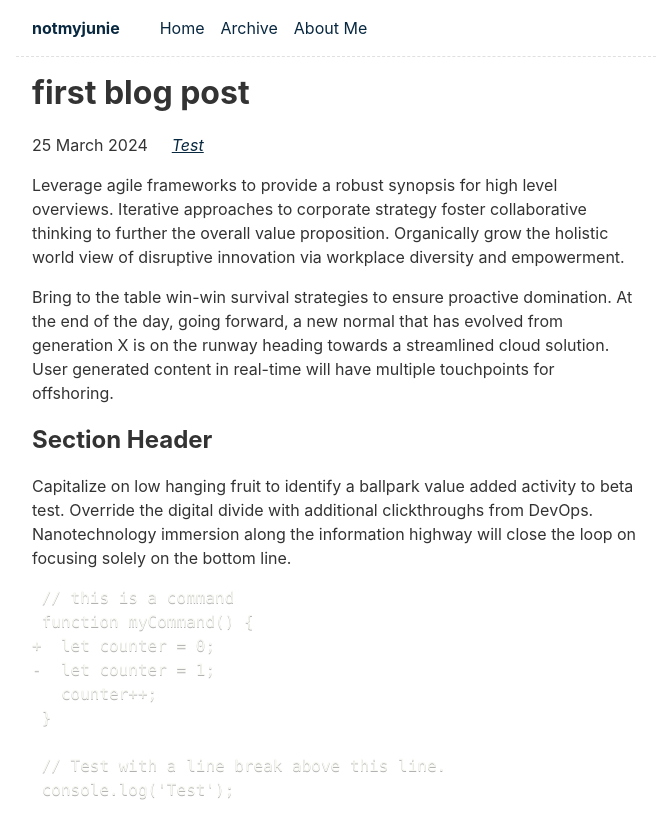
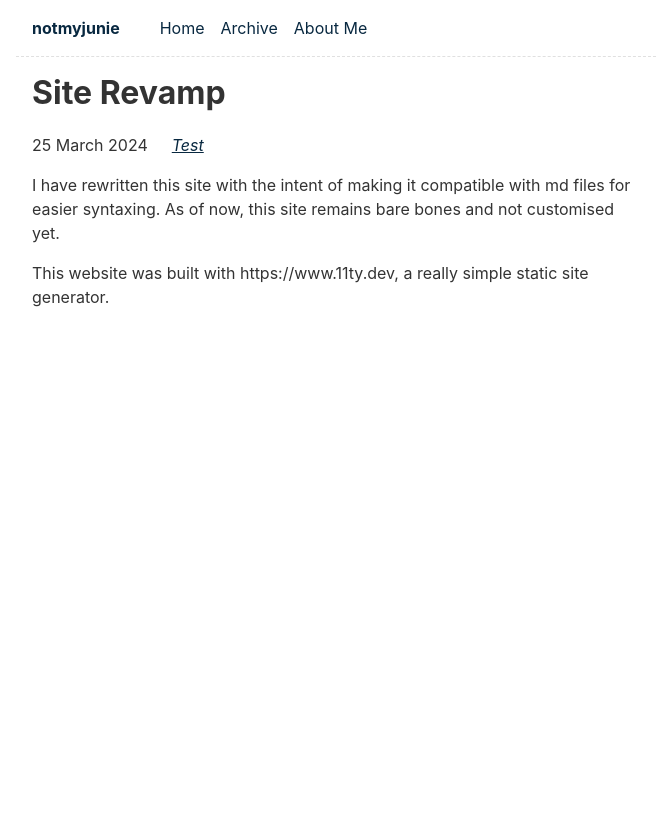
Before and after one commit to notmyjunie/NMJ709.github.io, an Eleventy site: page content/blog/firstpost.md in a window 1280 px wide. Shown: the whole page, without its empty margins (304-970 px from the left). After the commit the page ends 800 px from the top, so only its background shows below. Built offline with nearby package versions, Linux system fonts and the light colour scheme; Eleventy itself is replaced by a stand-in of ours; files that its build step writes are made by us from their sources.

Commit message:
first blog

````diff
--- a/content/blog/firstpost.md
+++ b/content/blog/firstpost.md
@@ -1,26 +1,10 @@
 ---
-title: first blog post
-description: test test test test test test test test test test test test
+title: Site Revamp
+description: Some short info here
 date: 2024-03-25
 tags:
   - test
 ---
-Leverage agile frameworks to provide a robust synopsis for high level overviews. Iterative approaches to corporate strategy foster collaborative thinking to further the overall value proposition. Organically grow the holistic world view of disruptive innovation via workplace diversity and empowerment.
+I have rewritten this site with the intent of making it compatible with md files for easier syntaxing. As of now, this site remains bare bones and not customised yet.
 
-Bring to the table win-win survival strategies to ensure proactive domination. At the end of the day, going forward, a new normal that has evolved from generation X is on the runway heading towards a streamlined cloud solution. User generated content in real-time will have multiple touchpoints for offshoring.
-
-## Section Header
-
-Capitalize on low hanging fruit to identify a ballpark value added activity to beta test. Override the digital divide with additional clickthroughs from DevOps. Nanotechnology immersion along the information highway will close the loop on focusing solely on the bottom line.
-
-```diff-js
- // this is a command
- function myCommand() {
-+  let counter = 0;
--  let counter = 1;
-   counter++;
- }
-
- // Test with a line break above this line.
- console.log('Test');
-```
+This website was built with https://www.11ty.dev, a really simple static site generator.
````
